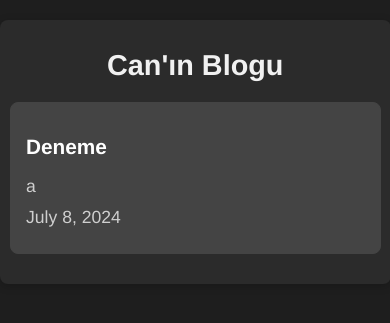
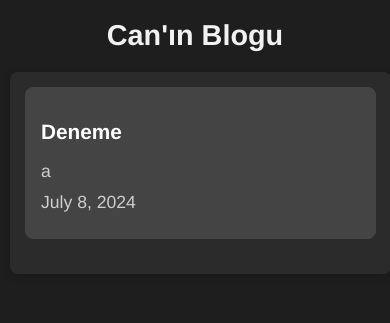
Before and after one commit to cankocman/django-blog, a Django app: page /blog/ in a window 390 px wide. Shown: the top 323 px of the page. Run offline with Django 5.2, Linux system fonts and the light colour scheme; data comes from the database, SQL or seed files in the repository.

Commit message:
responsiveness

```diff
--- a/blog/templates/blog/blog_list.html
+++ b/blog/templates/blog/blog_list.html
@@ -14,8 +14,8 @@
         .container {
             width: 80%;
             max-width: 1200px;
-            margin: 20px auto;
-            padding: 20px;
+            margin: auto;
+            padding: 15px;
             background-color: #2b2b2b;
             border-radius: 8px;
             box-shadow: 0 2px 10px rgba(0, 0, 0, 0.2);
@@ -54,7 +54,7 @@
         @media (max-width: 768px) {
             .container {
                 width: 90%;
-                padding: 10px;
+                margin: 10px;
             }
             .post {
                 padding: 15px;
@@ -71,8 +71,8 @@
         }
         @media (max-width: 480px) {
             .container {
-                width: 95%;
-                padding: 10px;
+                width: 90%;
+                margin: 10px;
             }
             h1 {
                 font-size: 1.8em;
@@ -87,8 +87,8 @@
     </style>
 </head>
 <body>
+    <h1>Can'ın Blogu</h1>
     <div class="container">
-        <h1>Can'ın Blogu</h1>
         {% for post in posts %}
         <a href="{% url 'blog_detail' post.pk %}">
         <div class="post">
```
Also changed, not shown: blog/templates/blog/blog_detail.html (+26 -3 lines).
